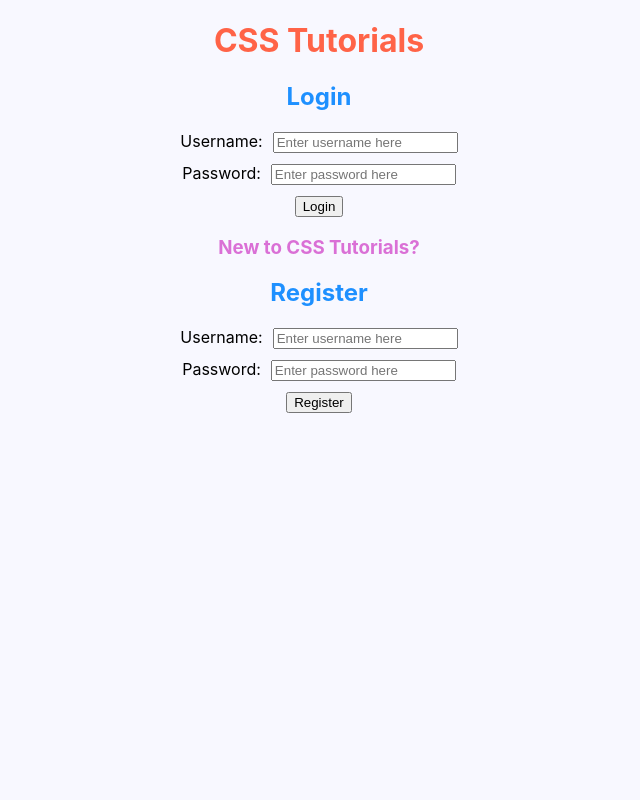
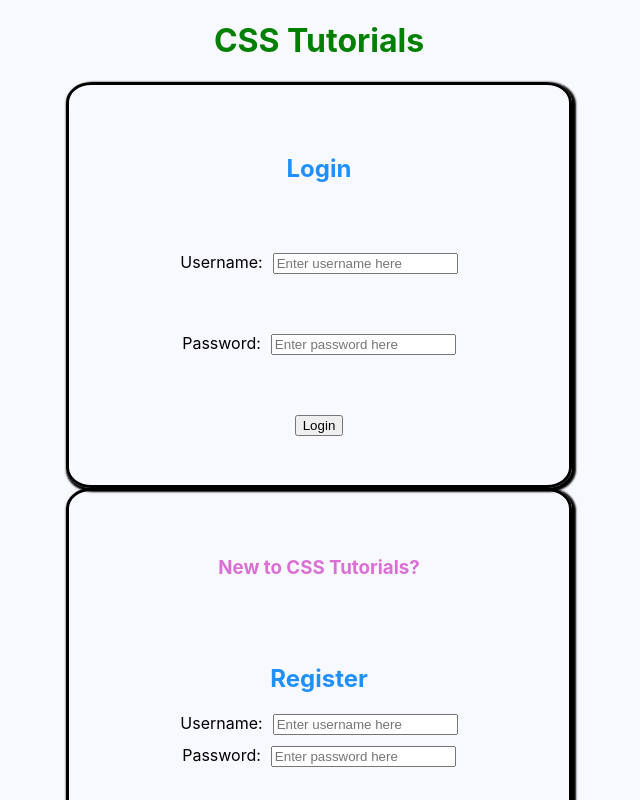
Before and after one commit to paulbrooks646/competencies, a React (Create React App) app: page /#/ in a window 1280 px wide. Shown: the whole page, without its empty margins (321-961 px from the left). Built offline with nearby package versions, Linux system fonts and the light colour scheme; what redux-promise-middleware would draw is missing.

Commit message:
auth-structure

```diff
--- a/src/App.scss
+++ b/src/App.scss
@@ -341,3 +341,8 @@ box-shadow: 2px 2px 2px 2px black;
 transform: scale(1.1);
 cursor: pointer;
 }
+
+.auth-card {
+  width: 500px;
+  border: solid;
+}
--- a/src/Components/Auth.js
+++ b/src/Components/Auth/Auth.js
@@ -1,7 +1,8 @@
 import React, { useState } from "react";
 import axios from "axios";
 import { connect } from "react-redux";
-import { loginUser, registerUser } from "../redux/userReducer";
+import { loginUser, registerUser } from "../../redux/userReducer";
+import "./Auth.scss";
 
 function Auth(props) {
   const [username, setUsername] = useState();
@@ -34,11 +35,10 @@ function Auth(props) {
   }
 
   return (
-    <div>
-      <div classname="flex">
-        <h1>CSS Tutorials</h1>
-      </div>
-      <div style={{ width: "100%" }}>
+    <div className="auth-main">
+      <h1 className="auth-title">CSS Tutorials</h1>
+
+      <div className="auth-card">
         <h2>Login</h2>
         <div>
           <label style={{ marginRight: "10px" }}>Username:</label>
@@ -49,7 +49,8 @@ function Auth(props) {
         </div>
         <div>
           <label style={{ marginRight: "10px" }}>Password:</label>
-          <input type="password"
+          <input
+            type="password"
             onChange={(e) => setPassword(e.target.value)}
             placeholder="Enter password here"
           />
@@ -58,6 +59,7 @@ function Auth(props) {
           <button onClick={() => login()}>Login</button>
         </div>
       </div>
+      <div className="auth-card">
         <div>
           <h3>New to CSS Tutorials?</h3>
         </div>
@@ -72,7 +74,8 @@ function Auth(props) {
           </div>
           <div>
             <label style={{ marginRight: "10px" }}>Password:</label>
-          <input type="password"
+            <input
+              type="password"
               onChange={(e) => setNewPassword(e.target.value)}
               placeholder="Enter password here"
             />
@@ -80,6 +83,7 @@ function Auth(props) {
         </div>
         <div>
           <button onClick={() => register()}>Register</button>
+        </div>
       </div>
     </div>
   );
--- /dev/null
+++ b/src/Components/Auth/Auth.scss
@@ -0,0 +1,19 @@
+.auth-main {
+    display: flex;
+    flex-direction: column;
+    align-items: center;
+}
+
+.auth-title {
+    color: green
+}
+
+.auth-card {
+    height: 400px;
+    display: flex;
+    flex-direction: column;
+    justify-content: space-evenly;
+    align-items: center;
+    border-radius: 5%;
+    box-shadow: 2px 2px 2px 2px black;
+}
--- a/src/routes.js
+++ b/src/routes.js
@@ -1,6 +1,6 @@
 import React from 'react'
 import {Switch, Route} from 'react-router-dom'
-import Auth from './Components/Auth'
+import Auth from './Components/Auth/Auth'
 import BoxModel from './Components/BoxModel'
 import FloatDisplay from './Components/FloatDisplay'
 import Flexbox from './Components/Flexbox'
```
Lines whose indentation alone changed are shown as unchanged.
